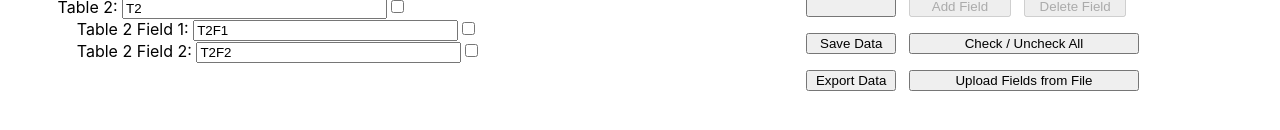
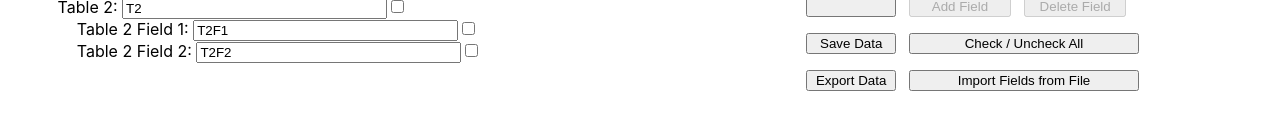
Before and after one commit to wdparker93/data-request-builder, a React (Create React App) app: page / in a window 1280 px wide. Shown: the part 246-376 px from the top of the page. Built offline with nearby package versions, Linux system fonts and the light colour scheme.

Commit message:
Check parent table if unchecked and child checked

```diff
--- a/src/App.js
+++ b/src/App.js
@@ -221,6 +221,10 @@ function App() {
     setCheckBoxDictionary(workingCheckBoxDict);
   };
 
+  const importFromFile = () => {
+    console.log("IMPORT FROM FILE");
+  };
+
   //Render to browser
   return (
     <div className="App">
@@ -309,10 +313,10 @@ function App() {
             </button>
             <button
               className="button"
-              id="select-deselect-all-button"
-              onClick={selectDeselectAll}
+              id="import-data-button"
+              onClick={importFromFile}
             >
-              Upload Fields from File
+              Import Fields from File
             </button>
           </div>
         </div>
--- a/src/secondary-components/js/EntryFields.js
+++ b/src/secondary-components/js/EntryFields.js
@@ -63,6 +63,7 @@ function EntryFields(props) {
     let isTableBox = isTableCheckBox(checkBox.id);
     let workingCheckBoxDict = props.checkBoxes;
     if (isTableBox && checkBox.checked === false) {
+      //If unchecking a table box, uncheck its children fields
       let checkBoxNameIndex = checkBox.id.indexOf("-name");
       let checkBoxTableName = checkBox.id.substring(0, checkBoxNameIndex);
       for (const [key] of Object.entries(workingCheckBoxDict)) {
@@ -79,6 +80,16 @@ function EntryFields(props) {
           document.getElementById(key).checked = checkBox.checked;
         }
       }
+    } else if (!isTableBox && checkBox.checked === true) {
+      //If checking a field box, check its parent field
+      let checkBoxFieldIndex = checkBox.id.indexOf("-field");
+      let correspondingTableBoxId = checkBox.id.substring(
+        0,
+        checkBoxFieldIndex
+      );
+      correspondingTableBoxId += "-name-checkbox";
+      let tableBox = document.getElementById(correspondingTableBoxId);
+      tableBox.checked = checkBox.checked;
     } else {
       workingCheckBoxDict[checkBox.id] = checkBox.checked;
     }
```
Also changed, not shown: TODO.txt.
